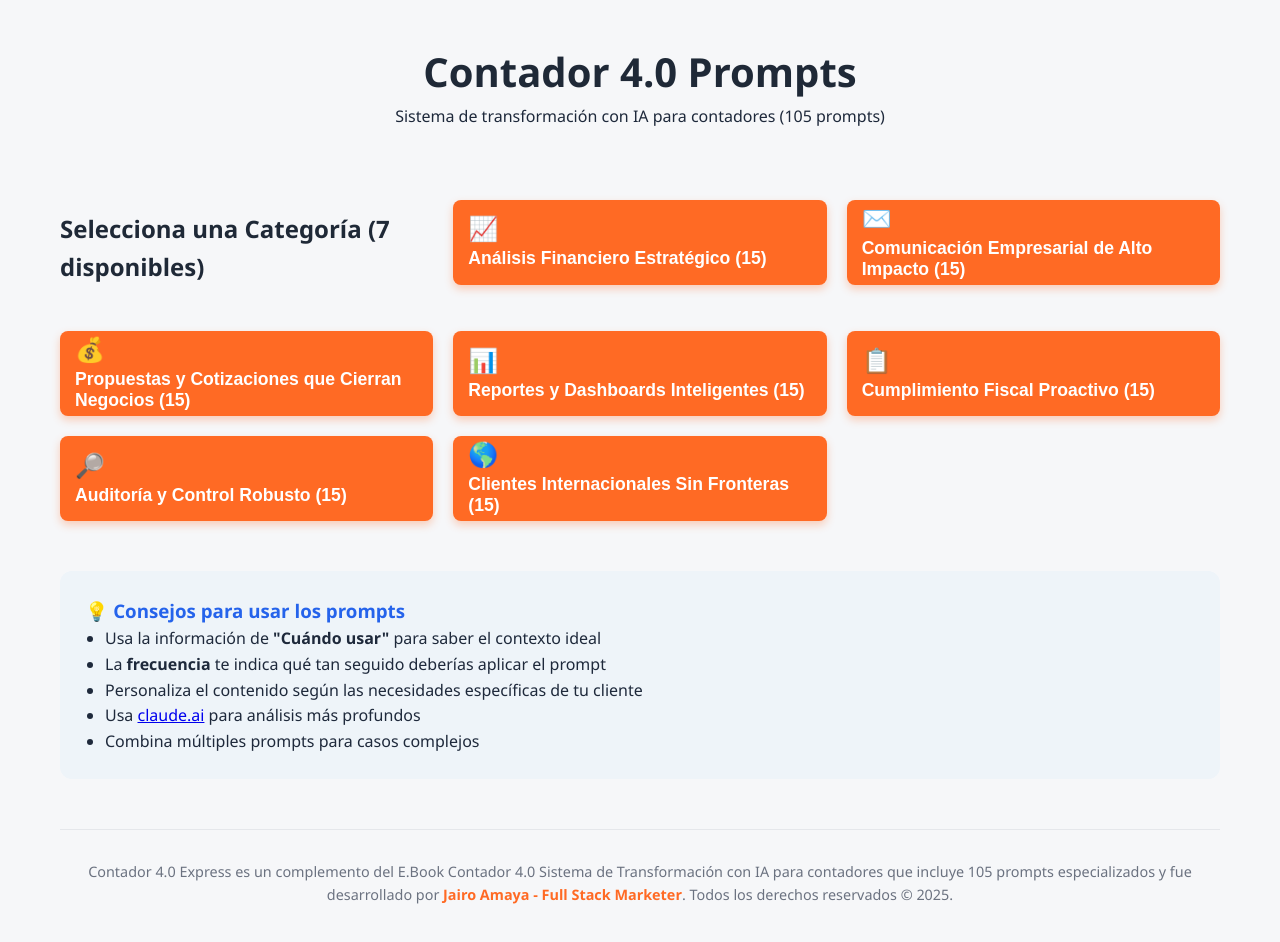
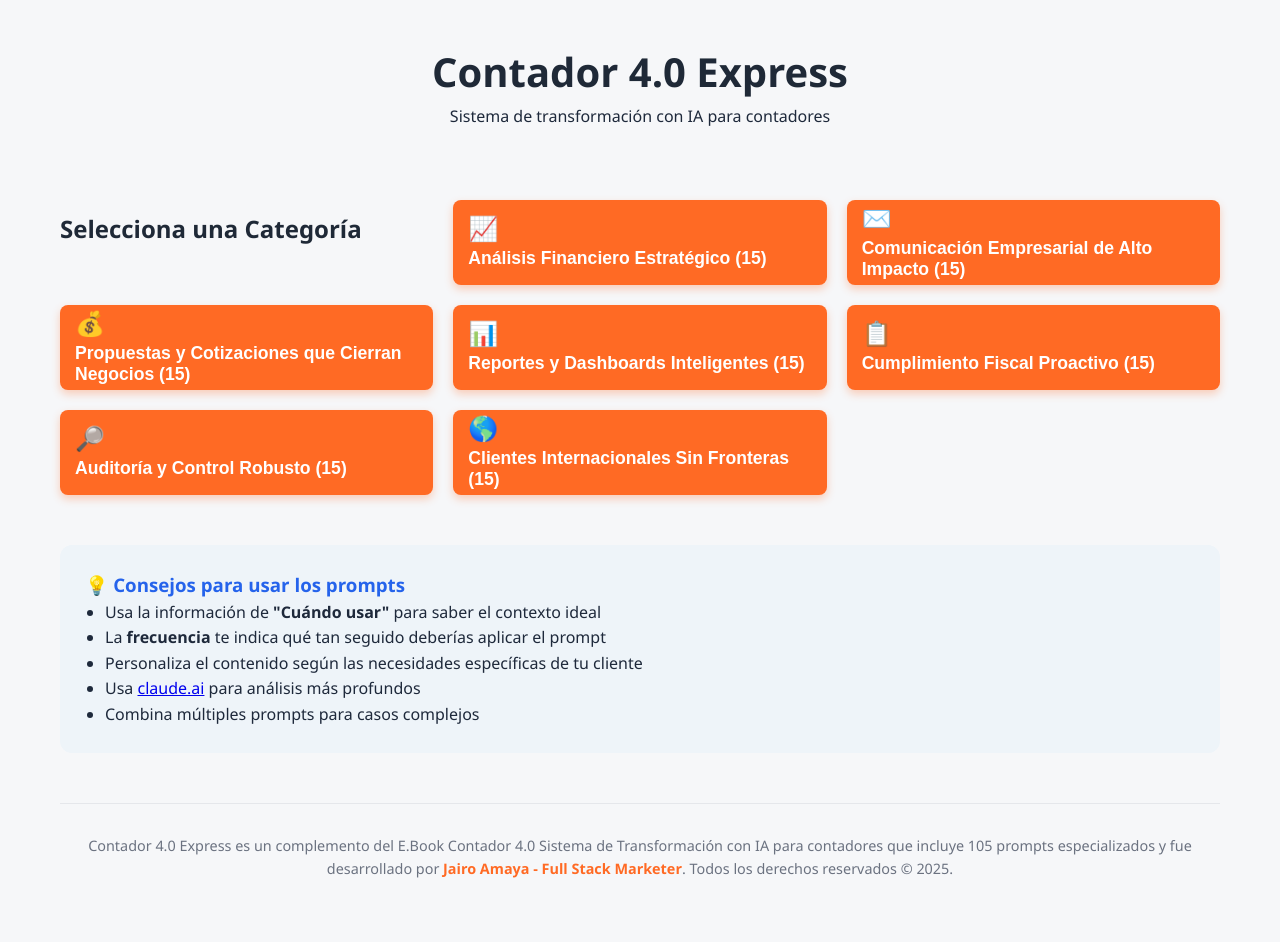
Before and after one commit to JairoAmaya/contador4-webapp-final, a React (Vite) app: page / in a window 1280 px wide. Shown: the top 942 px of the page. After the commit the page ends 920 px from the top, so only its background shows below. Built offline with nearby package versions, Linux system fonts and the light colour scheme.

Commit message:
Update App.jsx

```diff
--- a/src/App.jsx
+++ b/src/App.jsx
@@ -111,7 +111,8 @@ export default function App() {
     // 3. VISTA INICIAL: CATEGORÍAS (Nivel 1) - Fallback por defecto
     return (
         <div className="prompts-container category-list">
-             <h2 className="main-title-selection">Selecciona una Categoría ({promptsData.length} disponibles)</h2>
+             {/* ✅ CAMBIO: Se eliminó el contador (7 disponibles) */}
+             <h2 className="main-title-selection">Selecciona una Categoría</h2>
 
              {promptsData.map(category => (
                 <button
@@ -141,8 +142,10 @@ export default function App() {
   return (
     <div className="app-container">
       <header className="header">
-        <h1>Contador 4.0 Prompts</h1>
-        <p>Sistema de transformación con IA para contadores ({totalPrompts} prompts)</p>
+        {/* ✅ CAMBIO: Título Principal actualizado */}
+        <h1>Contador 4.0 Express</h1>
+        {/* ✅ CAMBIO: Subtítulo sin el contador (105 prompts) */}
+        <p>Sistema de transformación con IA para contadores</p>
       </header>
 
       <main>
@@ -163,7 +166,7 @@ export default function App() {
 
       </main>
 
-      {/* ✅ Bloque Footer con el enlace */}
+      {/* Bloque Footer con el enlace */}
       <footer className="app-footer">
         <p>
           Contador 4.0 Express es un complemento del E.Book Contador 4.0 Sistema de Transformación con IA para contadores que incluye 105 prompts especializados y fue desarrollado por <a href="https://jairoamaya.co" target="_blank" rel="noopener noreferrer">Jairo Amaya - Full Stack Marketer</a>. Todos los derechos reservados © {new Date().getFullYear()}.
```
